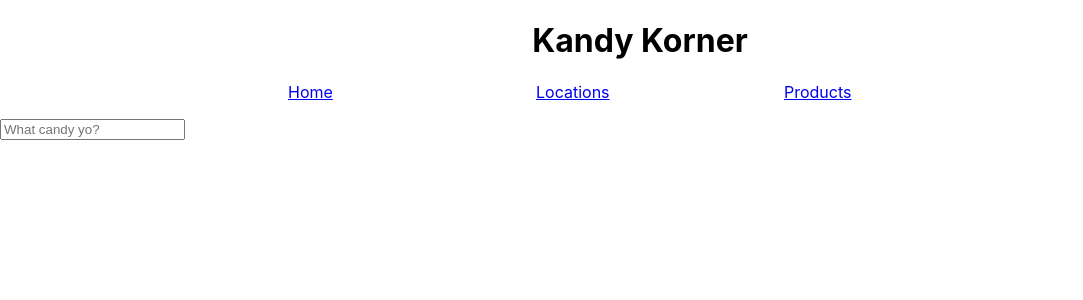
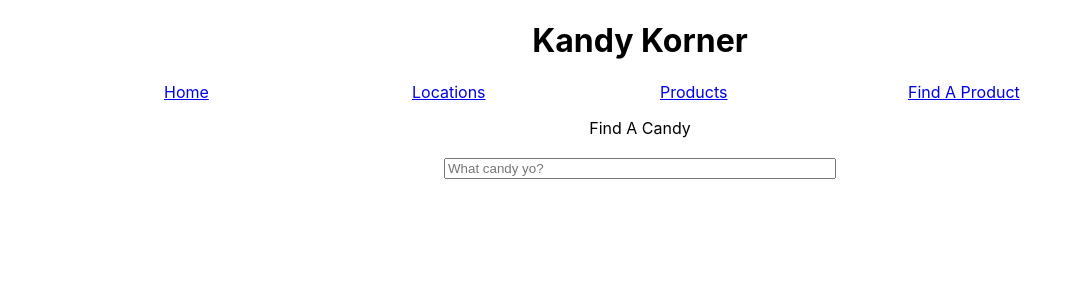
Before and after one commit to ethansawicki/kandy-korner, a React (Create React App) app: page /ProductSearch in a window 1280 px wide. Shown: the top 300 px of the page, without its empty margins (0-1083 px from the left). Built offline with nearby package versions, Linux system fonts and the light colour scheme; no server answers.

Commit message:
Search 'works' but not the way i want it to

```diff
--- a/src/components/Home.js
+++ b/src/components/Home.js
@@ -2,16 +2,17 @@ import React from 'react'
 import { Route, Routes } from 'react-router-dom'
 import Locations from './Locations'
 import NewProductsForm from './products/NewProductsForm'
-import { ProductSearch } from './products/ProductSearch'
-import ProductsParent from './products/ProductsParent'
+import AllProducts from './products/AllProducts'
+import ProductParent from './productSearch/ProductParent'
+
 const Home = () => {
   return (
     <>
     <Routes>
         <Route path='Locations' element={<Locations />} />
-        <Route path='Products' element={<ProductsParent />} />
+        <Route path='Products' element={<AllProducts />} />
         <Route path='Product/create' element={<NewProductsForm />} />
-        <Route path='ProductSearch' element={<ProductSearch />} />
+        <Route path='ProductSearch' element={<ProductParent />} />
     </Routes>
     </>
   )
--- a/src/components/NavBar.js
+++ b/src/components/NavBar.js
@@ -6,6 +6,7 @@ const NavBar = () => {
         <li className="navbar-item"><Link to={"/Home"}>Home</Link></li>
         <li className="navbar-item"><Link to={"/Locations"}>Locations</Link></li>
         <li className="navbar-item"><Link to={"/products"}>Products</Link></li>
+        <li className="navbar-item"><Link to={"/productSearch"}>Find A Product</Link></li>
     </ul>
   )
 }
--- /dev/null
+++ b/src/components/productSearch/ProductParent.js
@@ -0,0 +1,16 @@
+import React, { useState } from 'react'
+import Products from './Products'
+import { ProductSearch } from './ProductSearch'
+
+const ProductParent = () => {
+  const [candySearch, setCandySearch] = useState("")
+
+  return (
+    <>
+        <ProductSearch searchCandy={setCandySearch} />
+        <Products searchCandy={setCandySearch} searchCandyTerms={candySearch} />
+    </>
+  )
+}
+
+export default ProductParent
--- a/src/components/products/ProductSearch.js
+++ b/src/components/productSearch/ProductSearch.js
@@ -1,12 +1,14 @@
 import React from 'react'
+import './productSearch.css'
 
-export const ProductSearch = ({candySearch}) => {
+export const ProductSearch = ({searchCandy}) => {
   return (
-    <div>
+    <div className='search-container'>
+      <label htmlFor='search-input'>Find A Candy</label>
         <input
             onChange={
                 (change) => {
-                    candySearch(change.target.value)
+                    searchCandy(change.target.value)
                 }
             }
         className="search-input"
--- /dev/null
+++ b/src/components/productSearch/Products.js
@@ -0,0 +1,48 @@
+import { useEffect, useState } from 'react'
+import "../products/Products.css"
+
+const Products = ({searchCandyTerms, searchCandy}) => {
+  const [candyTypes, setCandy] = useState([])
+  const [filteredCandy, setFilteredCandy] = useState([])
+
+  useEffect(
+    () => {
+        if(searchCandy) {
+            const findCandy = candyTypes.filter((candy) => {
+                return candy.price && candy.name.toLowerCase().startsWith(searchCandyTerms.toLowerCase())})
+                setFilteredCandy(findCandy)
+        } else if(searchCandy === "") {
+            setFilteredCandy(searchCandy)
+        }
+    },
+    [searchCandy, searchCandyTerms]
+  )
+
+  useEffect(
+    () => {
+      const fetchData = async () => {
+        const res = await fetch(`http://localhost:8088/product?_expand=productTypes&_sort=price`)
+        const productData = await res.json()
+        setCandy(productData)
+      }
+      fetchData()
+    }, []
+  )
+
+  return (
+    <>
+      {
+        filteredCandy.map(candy => {
+            return <div key={`candy--${candy.id}`}>
+                <ul>
+                    <li>{candy.name}</li>
+                    <li>{candy.price}</li>
+                </ul>
+            </div>
+        })
+      }
+    </>
+  )
+}
+
+export default Products
--- /dev/null
+++ b/src/components/productSearch/productSearch.css
@@ -0,0 +1,12 @@
+.search-container {
+    display: flex;
+    height: 100vh;
+    width: 100%;
+    align-items: center;
+    flex-direction: column;
+    row-gap: 20px;
+}
+
+.search-input {
+    width: 30%;
+}
--- a/src/components/products/Products.js
+++ b/src/components/products/AllProducts.js
@@ -2,21 +2,11 @@ import { useEffect, useState } from 'react'
 import { useNavigate } from 'react-router-dom'
 import "./Products.css"
 
-const Products = ({candySearchValue}) => {
+const AllProducts = () => {
   const [candyTypes, setCandy] = useState([])
   const [filteredCandy, setFilteredCandy] = useState([])
   const [expensive, setExpensive] = useState(false)
   const navigate = useNavigate()
-
-  useEffect(
-    () => {
-      const candySearch = candyTypes.filter(candy => {
-        return candy.name.toLowerCase().startsWith(candySearchValue.toLowerCase())
-      })
-      setFilteredCandy(candySearch)
-    },
-    [candySearchValue]
-  )
 
   useEffect(
     () => {
@@ -69,4 +59,4 @@ const Products = ({candySearchValue}) => {
   )
 }
 
-export default Products
+export default AllProducts
--- a/src/components/products/ProductsParent.js
+++ /dev/null
@@ -1,16 +0,0 @@
-import React, { useState } from 'react'
-import Products from './Products'
-import { ProductSearch } from './ProductSearch'
-
-const ProductsParent = () => {
-    const [productsSearch, setProductsSearch] = useState("")
-
-  return (
-    <>
-        <ProductSearch candySearch={setProductsSearch} />
-        <Products candySearchValue={productsSearch} />
-    </>
-  )
-}
-
-export default ProductsParent
```
